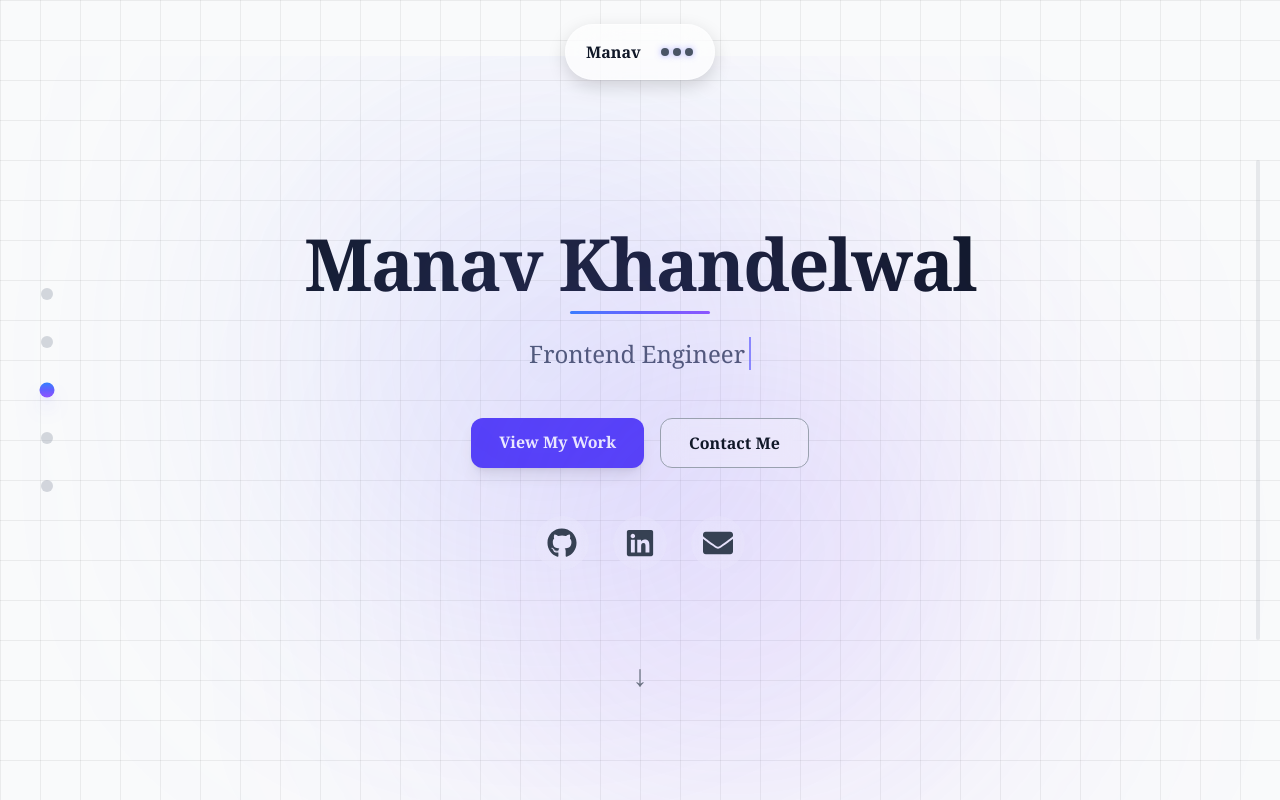
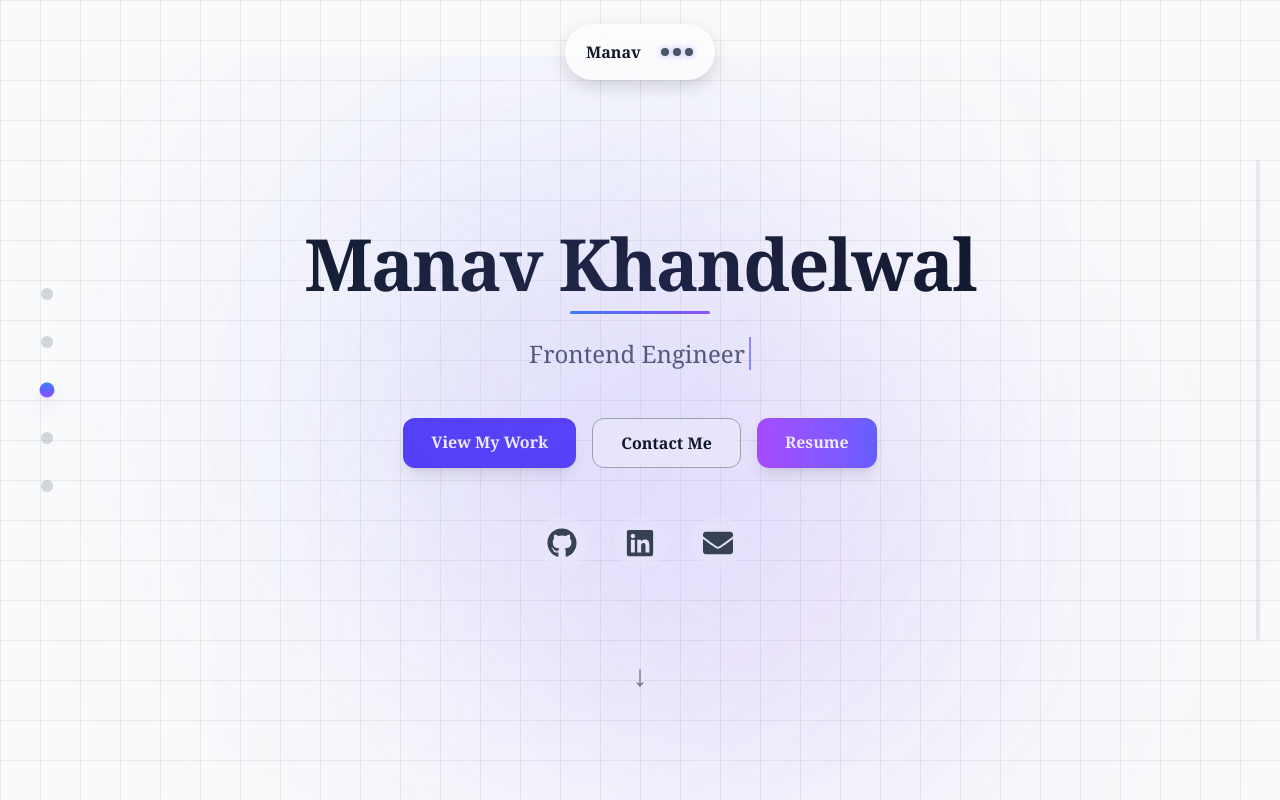
Before and after one commit to manav-05-06/Manav-Khandelwal, a React (Vite) app: page / in a window 1280 px wide. Shown: the top 800 px of the page. Built offline with nearby package versions, Linux system fonts and the light colour scheme.

Commit message:
Updated entire project

```diff
--- a/src/App.jsx
+++ b/src/App.jsx
@@ -67,7 +67,7 @@ function App() {
       </div>
 
 
-
+    <AnimatedCursor />
       <ScrollSpy/>
       {/* ⭐ Navbar */}
       <Navbar dark={darkMode} setDark={setDarkMode} />
--- a/src/components/Hero.jsx
+++ b/src/components/Hero.jsx
@@ -7,7 +7,6 @@ function Hero() {
     "Software Developer",
     "Frontend Engineer",
     "Full-Stack Developer",
-
   ];
 
   const [currentText, setCurrentText] = useState("");
@@ -41,11 +40,11 @@ function Hero() {
       id="hero"
       className="relative min-h-screen flex flex-col justify-center items-center text-center px-6 overflow-hidden"
     >
-      {/* Soft background blobs */}
+      {/* Background blur blobs */}
       <div className="absolute w-[450px] h-[450px] bg-indigo-400/20 blur-[140px] rounded-full top-20 left-1/4" />
       <div className="absolute w-[450px] h-[450px] bg-violet-500/20 blur-[140px] rounded-full bottom-20 right-1/4" />
 
-      {/* TITLE — clean, modern, NO glow */}
+      {/* Title */}
       <motion.h1
         initial={{ opacity: 0, y: -20 }}
         animate={{ opacity: 1, y: 0 }}
@@ -58,7 +57,7 @@ function Hero() {
         Manav Khandelwal
       </motion.h1>
 
-      {/* Thin clean underline */}
+      {/* Underline */}
       <motion.div
         initial={{ width: 0 }}
         animate={{ width: "140px" }}
@@ -66,7 +65,7 @@ function Hero() {
         className="h-[3px] rounded-full bg-gradient-to-r from-blue-500 via-indigo-500 to-violet-500 mt-3 mb-6"
       />
 
-      {/* ROLES — typing animation */}
+      {/* Typing animation */}
       <motion.p
         initial={{ opacity: 0 }}
         animate={{ opacity: 1 }}
@@ -78,7 +77,8 @@ function Hero() {
       </motion.p>
 
       {/* Buttons */}
-      <div className="flex gap-4 mt-10">
+      <div className="flex flex-wrap gap-4 mt-10 justify-center">
+        {/* View My Work */}
         <motion.a
           whileHover={{ scale: 1.07 }}
           href="#projects"
@@ -91,6 +91,7 @@ function Hero() {
           View My Work
         </motion.a>
 
+        {/* Contact */}
         <motion.a
           whileHover={{ scale: 1.07 }}
           href="#contact"
@@ -103,6 +104,22 @@ function Hero() {
           "
         >
           Contact Me
+        </motion.a>
+
+        {/* ⭐ Resume Button */}
+        <motion.a
+          whileHover={{ scale: 1.07 }}
+          href="/Manav_khandelwal.pdf"
+          target="_blank"
+          className="
+            px-7 py-3 rounded-xl font-semibold
+            bg-gradient-to-r from-purple-500 to-indigo-500
+            text-white shadow-lg
+            hover:from-purple-600 hover:to-indigo-600
+            transition-all
+          "
+        >
+          Resume
         </motion.a>
       </div>
 
```
Also changed, not shown: 1 other file (tests, documents, lock files or other folders).
